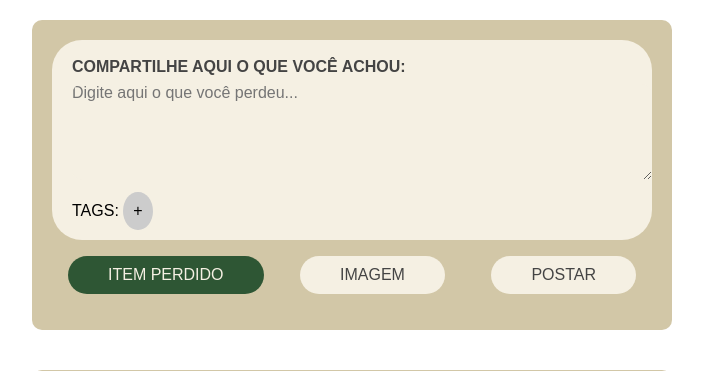
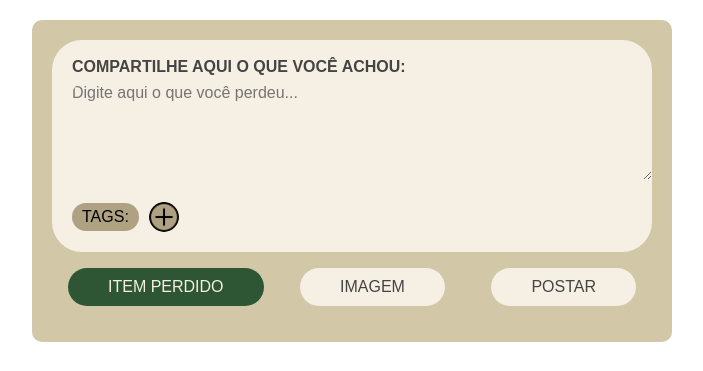
Before and after one commit to AndreyGalaxz/projetoCaens, a PHP site: page /html/home.html in a window 1280 px wide. Shown: the part 120-491 px from the top of the page, without its empty margins (288-991 px from the left). Run offline with PHP 8.4, Linux system fonts and the light colour scheme.

Commit message:
css atualizado

```diff
--- a/css/home.css
+++ b/css/home.css
@@ -75,8 +75,7 @@ main {
   color: #444;
 }
 .post-section .add-tag {
-  background-color: #ccc;
-  padding: 10px;
+  background-color: #AEA283;
   border-radius: 100%;
   cursor: pointer;
 }
@@ -149,3 +148,20 @@ background-color: #d2c7a7;
   margin-top: 5px;
   margin-left:10px ;
 }
+
+.tags {
+  display: flex;
+  flex-direction: row;
+  align-items: center;
+}
+
+.tags span {
+  border-radius: 50px;
+  padding: 2px 10px 2px 10px;
+  background-color: #AEA283;
+}
+
+.add-tag {
+  margin: 10px;
+  width: 30px;
+}
--- a/html/home.html
+++ b/html/home.html
@@ -43,7 +43,8 @@
                   <textarea id="caixaTexto" placeholder="Digite aqui o que você perdeu..."></textarea>
                   <div class="tags">
                     <span>TAGS:</span>
-                    <button class="add-tag">+</button>
+                    <img src="/src-images/plus.png" class="add-tag" alt="plus">
+
                   </div>
               </div>
 
```
Also changed, not shown: src-images/plus.png (added).
